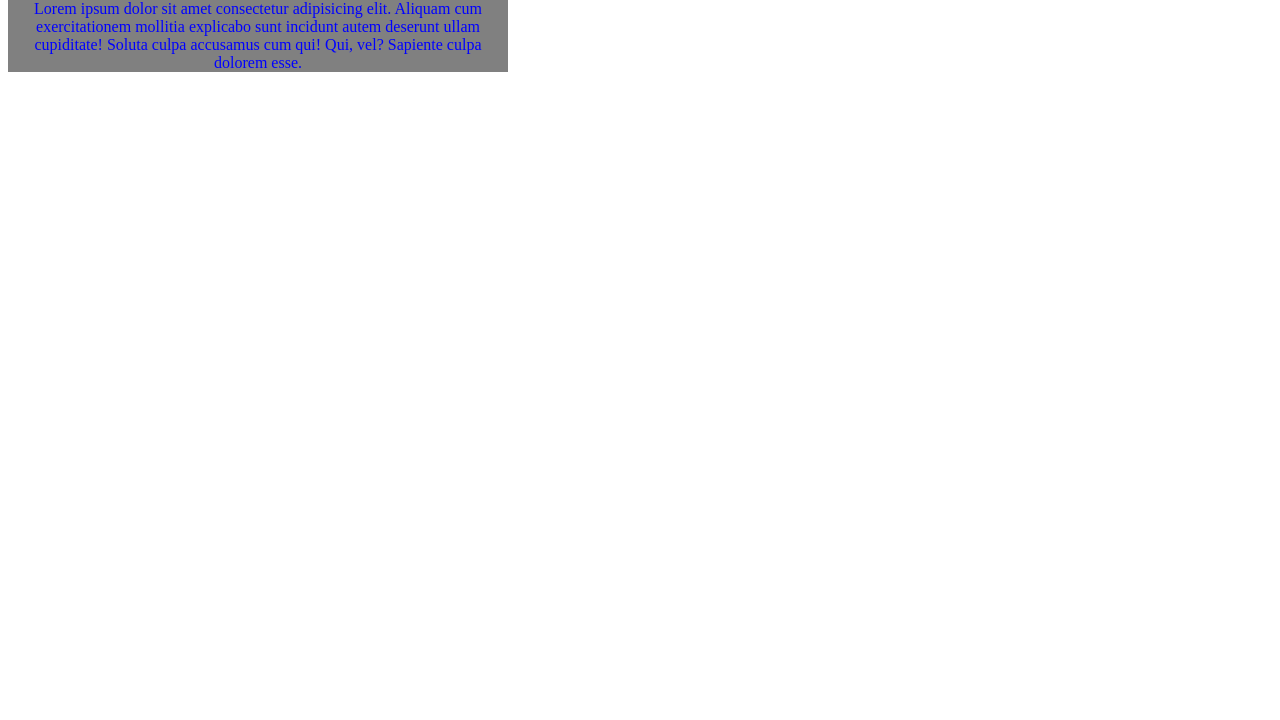
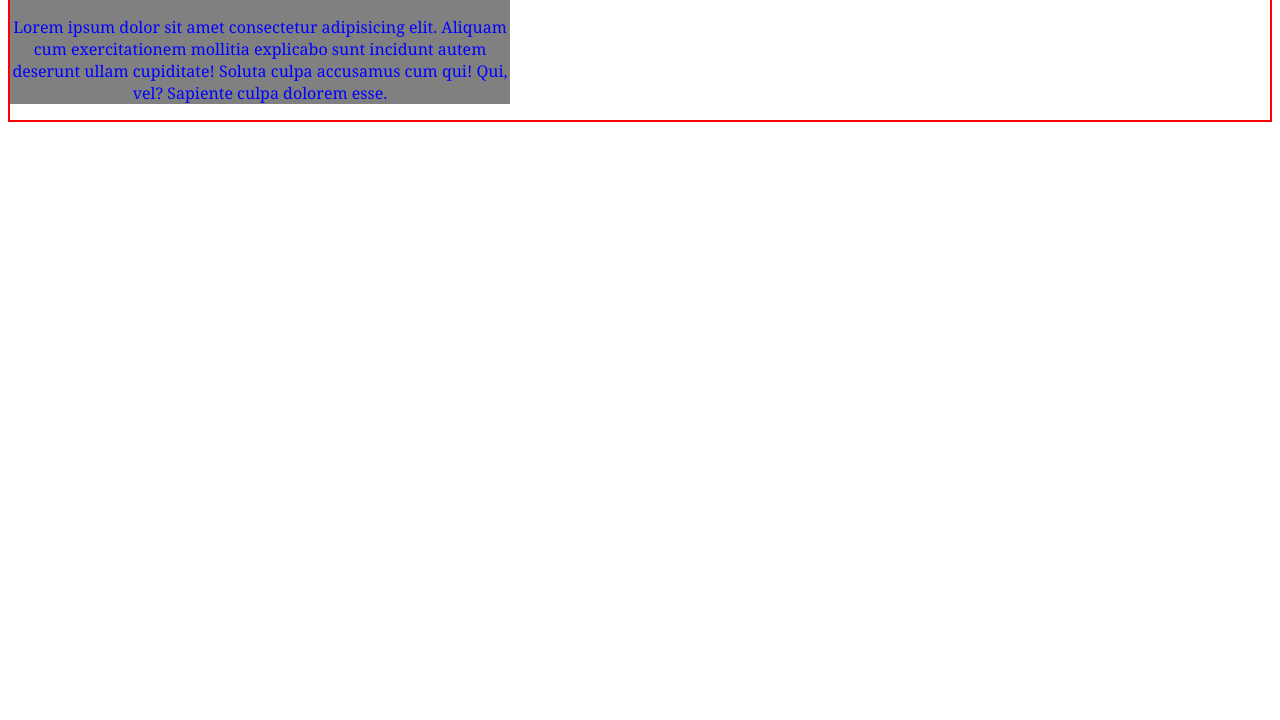
Before and after one commit to cristian3087/Emprendimientos, a plain HTML site: page index.html in a window 1280 px wide. Shown: the part 80-800 px from the top of the page. Drawn offline with Linux system fonts and the light colour scheme.

Commit message:
Estructurando mi proyecto

```diff
--- /dev/null
+++ b/css/stylos.css
@@ -0,0 +1,6 @@
+body{
+    text-align: center;
+    align-items: center;
+    font-family: Cambria, Cochin, Georgia, Times, 'Times New Roman', serif;
+    border: 2px solid red;
+}
--- a/index.html
+++ b/index.html
@@ -4,12 +4,12 @@
     <meta charset="UTF-8">
     <meta name="viewport" content="width=device-width, initial-scale=1.0">
     <title>Document</title>
+    <link rel="stylesheet" href="css/stylos.css">
     <style>
         .contenedor{
             text-align: center;
             width: 500px;
             color: blue;
-            align-items: center;
             background-color: grey;
 
         }
```
